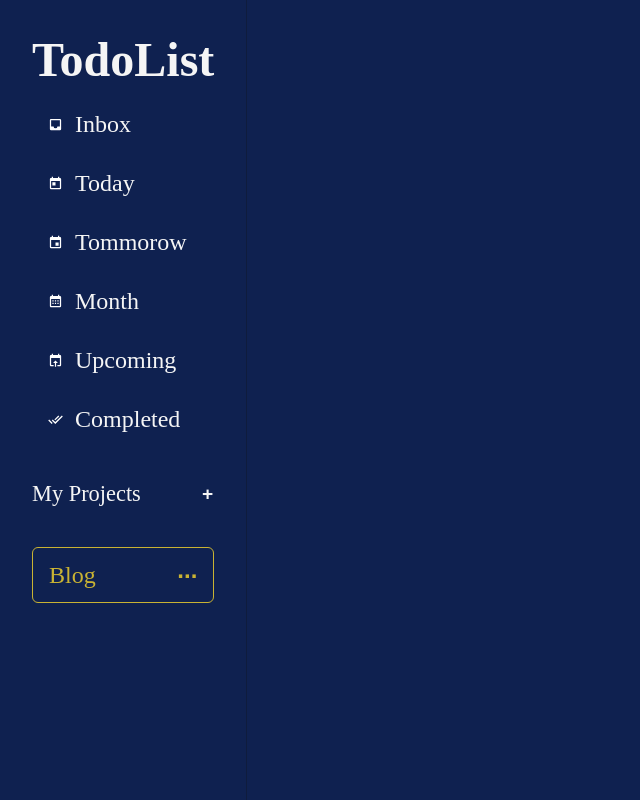
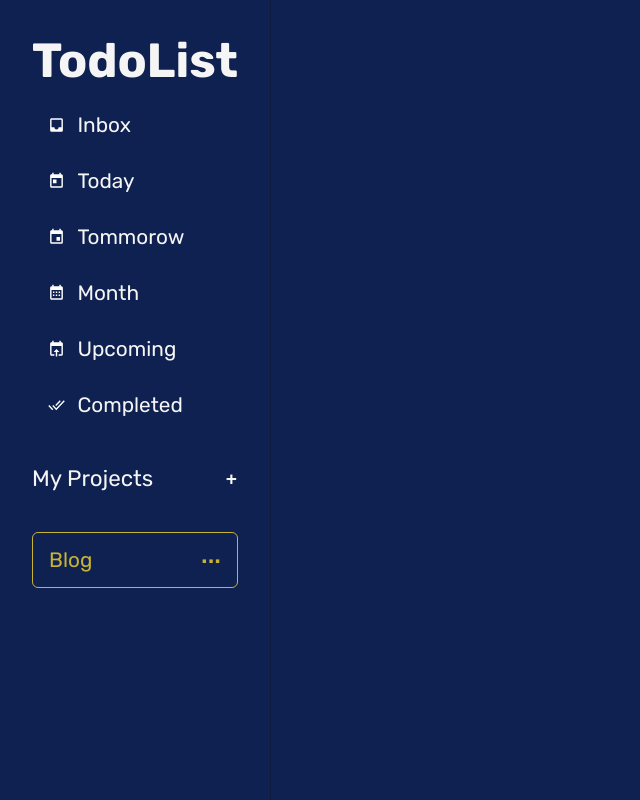
Before and after one commit to kaylubr/todo-list, a website built with webpack: page src/template.html in a window 1280 px wide. Shown: the whole page, without its empty margins (0-640 px from the left). Built offline with nearby package versions, Linux system fonts and the light colour scheme.

Commit message:
Add rubik font to body

```diff
--- a/src/style.css
+++ b/src/style.css
@@ -12,6 +12,10 @@
   min-height: 100vh;
   background-color: #0f2150;
   color: whitesmoke;
+  font-family: "Rubik", sans-serif;
+  font-optical-sizing: auto;
+  font-weight: 400;
+  font-style: normal;
 }
 
 nav {
@@ -58,7 +62,7 @@
   align-items: center;
   gap: 12px;
   list-style: none;
-  font-size: 1.5rem;
+  font-size: 1.3rem;
   padding: 0.5rem 1rem;
   border-radius: 8px;
 }
--- a/src/template.html
+++ b/src/template.html
@@ -3,6 +3,9 @@
 <head>
   <meta charset="UTF-8">
   <meta name="viewport" content="width=device-width, initial-scale=1.0">
+  <link rel="preconnect" href="https://fonts.googleapis.com">
+  <link rel="preconnect" href="https://fonts.gstatic.com" crossorigin>
+  <link href="https://fonts.googleapis.com/css2?family=Rubik:ital,wght@0,300..900;1,300..900&display=swap" rel="stylesheet">
   <title>Todo List</title>
 </head>
 <body>
```
